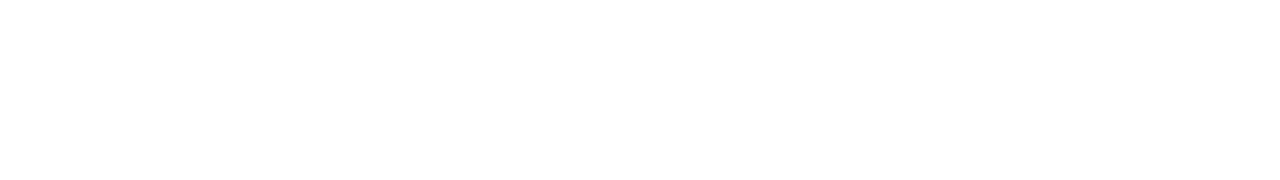
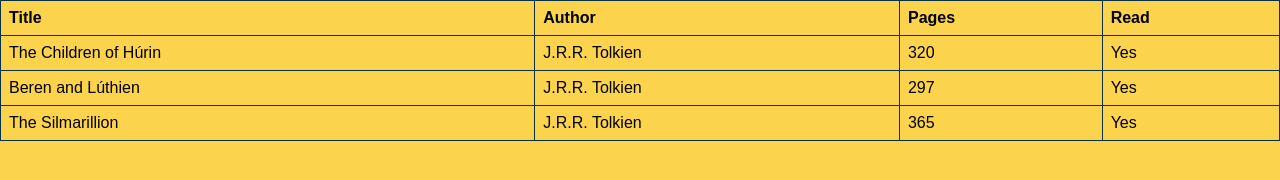
Before and after one commit to rosecodez/Library, a plain HTML site: page index.html in a window 1280 px wide. Drawn offline with Linux system fonts and the light colour scheme.

Commit message:
Create object constructor, array and loop for the books

```diff
--- a/index.html
+++ b/index.html
@@ -5,9 +5,38 @@
     <meta name="viewport" content="width=device-width, initial-scale=1.0">
     <title>Library</title>
     <link rel="stylesheet" type="text/css" href="style.css">
-    <link rel="script" tyype ="script" href="script.js">
+    <script src="script.js"></script>
 </head>
 <body>
+    <table>
+        <tr>
+          <th>Title</th>
+          <th>Author</th>
+          <th>Pages</th>
+          <th>Read</th>
+        </tr>
+        <tr>
+          <td>The Children of Húrin</td>
+          <td>J.R.R. Tolkien</td>
+          <td>320</td>
+          <td>Yes</td>
+        </tr>
 
+        <tr>
+          <td>Beren and Lúthien</td>
+          <td>J.R.R. Tolkien</td>
+          <td>297</td>
+          <td>Yes</td>
+        </tr>
+        <tr>
+            <td>The Silmarillion</td>
+            <td>J.R.R. Tolkien</td>
+            <td>365</td>
+            <td>Yes</td>
+          </tr>
+
+
+        </tr>
+      </table>
 </body>
 </html>
--- a/script.js
+++ b/script.js
@@ -0,0 +1,23 @@
+
+//constructor for making book objects
+function Book(title, author, pages, read) {
+  this.title = title;
+  this.author = author;
+  this.pages = pages;
+  this.read = read;
+}
+let book1 = new Book('The Children of Húrin', 'J.R.R. Tolkien', 320, 'true' )
+let book2 = new Book('Beren and Lúthien', 'J.R.R. Tolkien', 297, 'true' )
+let book3 = new Book('The Silmarillion', 'J.R.R. Tolkien', 365, 'true' )
+//library array
+const myLibrary = [book1, book2, book3];
+
+//function that adds the book/s to the library
+function addBookToLibrary() {
+    myLibrary.push(userInput);
+}
+
+//loop through array
+for (let i = 0; i < myLibrary.length; i++) {
+    console.log(myLibrary[i])
+}
--- a/style.css
+++ b/style.css
@@ -0,0 +1,16 @@
+* {
+    margin: 0;
+    padding: 0;
+    background-color: #fcd34d;
+}
+table {
+    font-family: arial, sans-serif;
+    border-collapse: collapse;
+    width: 100%;
+}
+
+td, th {
+    border: 1px solid #083344;
+    text-align: left;
+    padding: 8px;
+}
```
